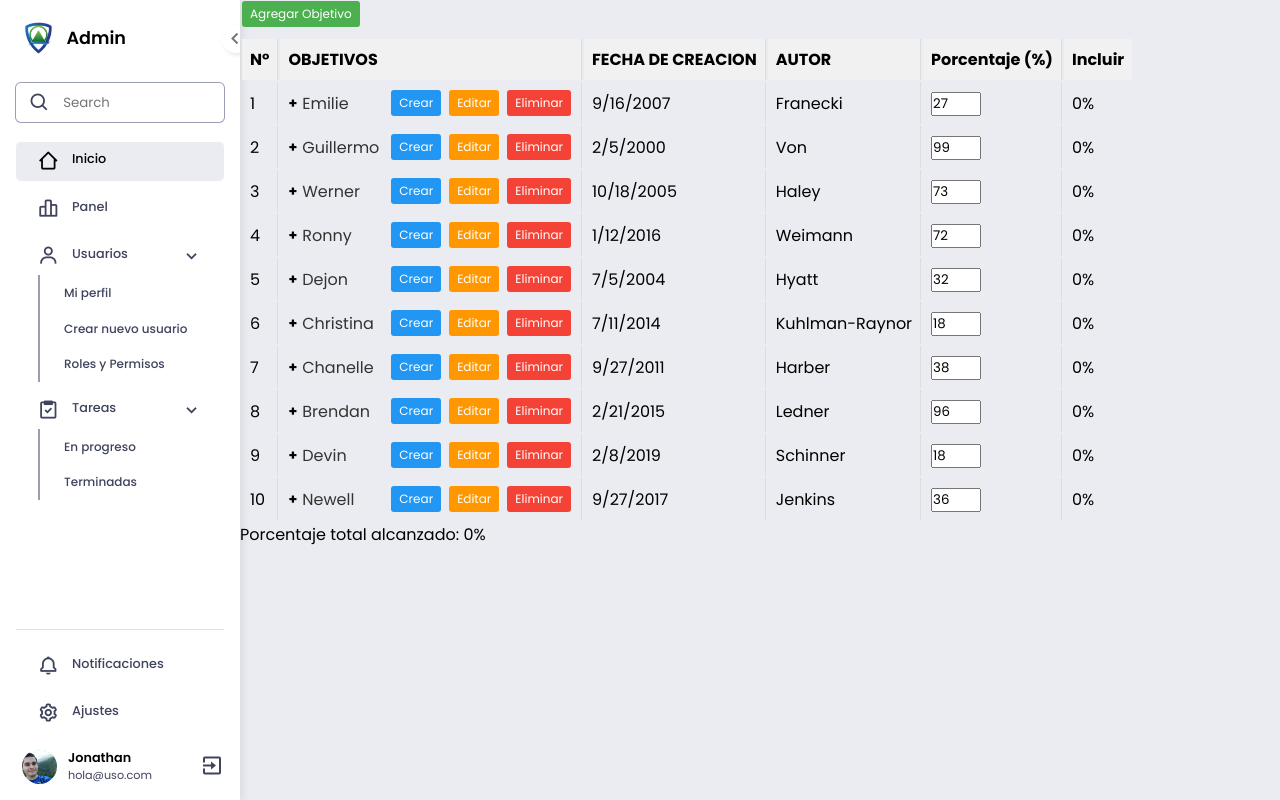
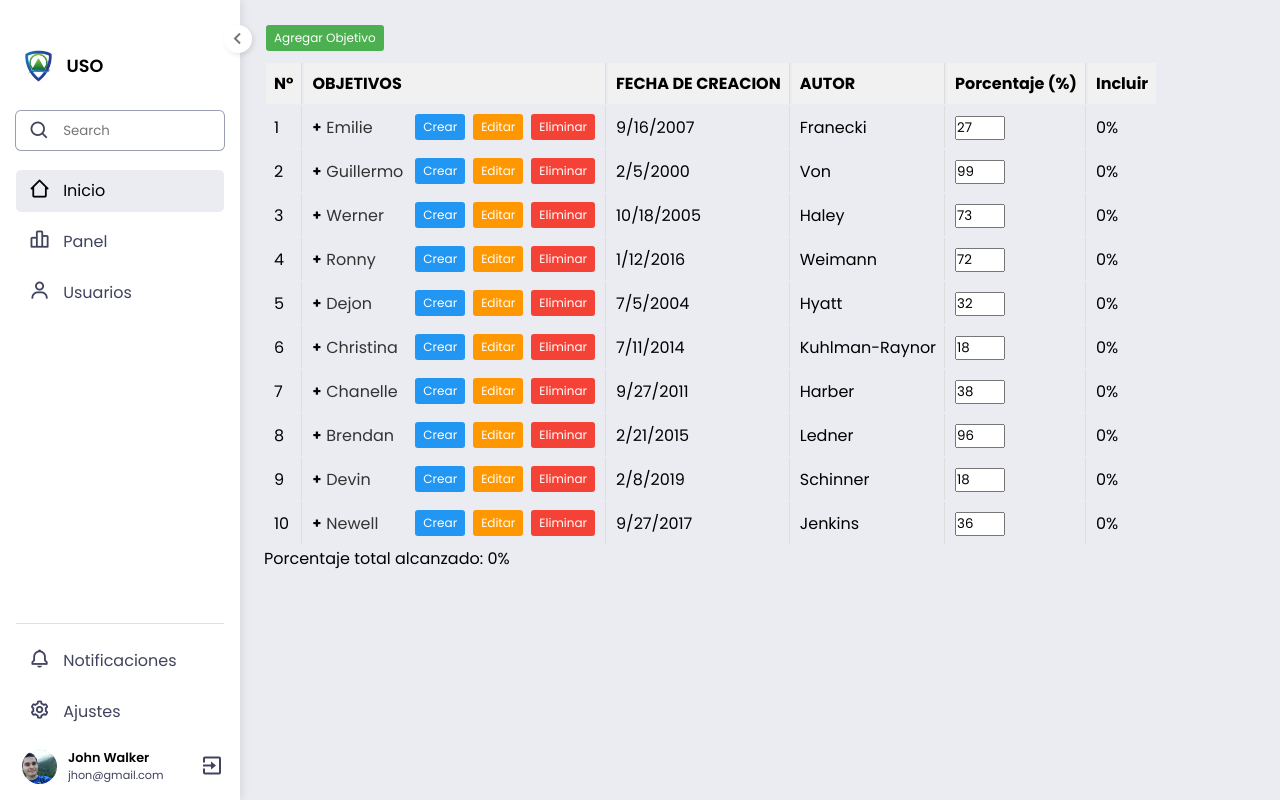
Before and after one commit to Snaider777/CMI-main, a React (Vite) app: page / in a window 1280 px wide. Built offline with nearby package versions, Linux system fonts and the light colour scheme.

Commit message:
Sidebar - Complete
Le iba a poner muchas mas cosas, pero resulta que no eran necesarias, así que, por tal razón, solo codifiqué lo fundamental de las animaciones.

```diff
--- a/src/components/global/MainComponent.jsx
+++ b/src/components/global/MainComponent.jsx
@@ -2,6 +2,7 @@ import React from 'react';
 import { Routes, Route } from 'react-router-dom';
 import TreeGrid from '../../pages/Inicio';
 import ObjectiveDetail from '../global/ObjectiveDetail';
+import '../../styles/MainStyle.css';
 
 function MainComponent() {
   return (
--- a/src/components/global/SidebarComponent.jsx
+++ b/src/components/global/SidebarComponent.jsx
@@ -1,4 +1,4 @@
-import React from 'react';
+import React, { useState } from 'react';
 import '../../styles/SidebarStyle.css';
 import 'boxicons/css/boxicons.min.css';
 import { Link } from 'react-router-dom';
@@ -6,115 +6,65 @@ import LOGO from '../../icons/logoUSO.png';
 import user from '../../icons/user.png';
 
 function SidebarComponent() {
+  const [isMinimized, setIsMinimized] = useState(false);
+
+  const toggleSidebar = () => {
+    setIsMinimized(!isMinimized);
+  };
+
   return (
-
-    <div className="SidebarComponent open">
-
-      {/*HEADER DEL SIDEBAR CON EL LOGO Y EL BOTON DE MENU - INICIO*/}
-      <div className="Header">
-        <div className="menu-btn">
-          <i className="bx bx-chevron-left"></i>
+    <div className={`SidebarComponent ${isMinimized ? 'minimize' : ''}`}>
+      <div className="header">
+        <div className="menu-btn" id="menu-btn" onClick={toggleSidebar}>
+          <i className={`bx ${isMinimized ? 'bx-chevron-right' : 'bx-chevron-left'}`}></i>
         </div>
         <div className="brand">
-          <img src={LOGO} alt="logo" />
-          <span>Admin</span>
+          <img className="brand-light" src={LOGO} alt="logo" />
+          <span>USO</span>
         </div>
       </div>
-      {/*HEADER DEL SIDEBAR CON EL LOGO Y EL BOTON DE MENU - FIN*/}
 
-
-      {/*CONTENIDO DEL SIDEBAR - INICIO*/}
-      <div className="MenuContainer">
-
-        {/*BUSCADOR - INICIO*/}
+      <div className="menu-container">
         <div className="search">
           <i className="bx bx-search"></i>
           <input type="search" placeholder="Search" />
         </div>
-        {/*BUSCADOR - FIN*/}
 
-
-        {/*MENU - HOME INICIO*/}
         <ul className="menu">
           <li className="menu-item menu-item-static active">
-            <Link to="/" className="menu-link">
+            <Link to={'/'} className="menu-link">
               <i className="bx bx-home-alt-2"></i>
               <span>Inicio</span>
             </Link>
           </li>
-          {/*MENU - HOME FIN*/}
 
-          {/*MENU - PANEL INICIO*/}
           <li className="menu-item menu-item-static">
-            <Link to="/Dashboard" className="menu-link">
+            <Link to={'/Panel'} className="menu-link">
               <i className="bx bx-bar-chart-alt-2"></i>
               <span>Panel</span>
             </Link>
           </li>
-          {/*MENU - PANEL FIN*/}
 
-          {/*MENU - USUARIOS INICIO*/}
-          <li className="menu-item menu-item-dropdown">
-            <div className="menu-link">
-              <i class='bx bx-user' ></i>
+          <li className="menu-item menu-item-static">
+            <Link to={'/usuarios'} className="menu-link">
+              <i className="bx bx-user"></i>
               <span>Usuarios</span>
-              <i className="bx bx-chevron-down"></i>
-            </div>
-            <ul className="sub-menu">
-              <li>
-                <Link className="Sub-menu-link">Mi perfil</Link>
-              </li>
-              <li>
-                <Link className="Sub-menu-link">Crear nuevo usuario</Link>
-              </li>
-              <li>
-                <Link className="Sub-menu-link">Roles y Permisos</Link>
-              </li>
-            </ul>
+            </Link>
           </li>
-          {/*MENU - USUARIOS FIN*/}
+        </ul>
+      </div>
 
-
-          {/*MENU - TAREAS INICIO*/}
-          <li className="menu-item menu-item-dropdown">
-            <div className="menu-link">
-              <i className="bx bx-task"></i>
-              <span>Tareas</span>
-              <i className="bx bx-chevron-down"></i>
-            </div>
-            <ul className="sub-menu">
-              <li>
-                <Link className="Sub-menu-link">En progreso</Link>
-              </li>
-              <li>
-                <Link className="Sub-menu-link">Terminadas</Link>
-              </li>
-            </ul>
-          </li>
-          {/*MENU - TAREAS FIN*/}
-
-
-
-        </ul>
-        {/*MENU - HOME FINAL*/}
-
-
-
-      </div>
-      {/*CONTENIDO DEL SIDEBAR - FIN*/}
-
-
-      {/*CONTENIDO DEL FOOTER - INICIO*/}
       <div className="footer">
         <ul className="menu">
           <li className="menu-item menu-item-static">
-            <Link to="/" className="menu-link">
+            <Link to={'/notificaciones'} className="menu-link">
               <i className="bx bx-bell"></i>
               <span>Notificaciones</span>
             </Link>
           </li>
+
           <li className="menu-item menu-item-static">
-            <Link to="/Dashboard" className="menu-link">
+            <Link to={'/ajuestes'} className="menu-link">
               <i className="bx bx-cog"></i>
               <span>Ajustes</span>
             </Link>
@@ -122,20 +72,17 @@ function SidebarComponent() {
         </ul>
         <div className="user">
           <div className="user-img">
-            <img src={user} alt="" />
+            <img src={user} alt="user" />
           </div>
           <div className="user-data">
-            <span className="name">Jonathan</span>
-            <span className="email">hola@uso.com</span>
+            <span className="name">John Walker</span>
+            <span className="email">jhon@gmail.com</span>
           </div>
           <div className="user-icon">
             <i className="bx bx-exit"></i>
           </div>
         </div>
       </div>
-      {/*CONTENIDO DEL FOOTER - FIN*/}
-
-
     </div>
   );
 }
--- a/src/styles/MainStyle.css
+++ b/src/styles/MainStyle.css
@@ -1,4 +1,3 @@
-.MainComponent{
-    padding: 1rem;
-    overflow-y: auto;
+.main-container{
+    padding: 1.5rem;
 }
--- a/src/styles/SidebarStyle.css
+++ b/src/styles/SidebarStyle.css
@@ -1,3 +1,4 @@
+@import url('https://fonts.googleapis.com/css2?family=Poppins:wght@100;200;300;400;500;600;700;800;900&display=swap');
 :root {
     --color-bg: #EBECF2;
     --color-surface: #FFFFFF;
@@ -10,51 +11,45 @@
     --user-bg-color: #FAFAFC;
 }
 
-
-/*ESTILOS GOBLAES PARA SIDEBAR*/
 .SidebarComponent{
     display: flex;
-    overflow: hidden;
-    flex-shrink: 0;
     flex-direction: column;
     align-items: center;
     justify-content: space-between;
     width: 15rem;
-    height: 100vh;
+    height: 100%;
     padding: 1.4rem 1rem 0 1rem;
     background-color: var(--color-surface);
     box-shadow: 1px 0px 10px var(--shadow-border);
     transition: width 0.5s ease;
 }
-
-
-/*V - INICIO*/
-.Header{
+.header{
     width: 100%;
+}
+.menu-btn{
     position: relative;
-}
-/*MENU BUTTON - INICIO*/
-.menu-btn{
-    position: absolute;
     top: 3.5%;
-    right: -1.6rem;
+    right: -13rem;
+    display: flex;
     align-items: center;
-    display: flex;
     justify-content: center;
     width: 1.75rem;
     height: 1.75rem;
     border-radius: 50%;
     background-color: #fff;
     color: #757575;
-    box-shadow: 2px 2px 5px var(--shadow-border);
+    box-shadow:  2px 2px 5px var(--shadow-border);
     cursor: pointer;
-    transition: right 0.3s ease;
+    transition: right 0.5s ease;
 }
+
 .menu-btn i{
     font-size: 1.5rem;
 }
-/*MENU BUTTON - FINAL*/
-/*TITULO Y LOGO - INICIO*/
+
+.brand img{
+    width: 2rem;
+}
 .brand{
     width: 100%;
     display: flex;
@@ -72,18 +67,20 @@
     font-weight: 600;
     color: var(--color-text-primary);
 }
-/*TITULO Y LOGO- FINAL*/
-/*ESTILOS DEL LOGO, EL TITULO Y EL ICONO - FINAL*/
 
 
-/*ESTILOS DEL CONTENEDOR DE MENU - INICIO*/
-.MenuContainer{
+
+.menu-container{
     display: flex;
+    width: 100%;
     height: 100%;
     flex-direction: column;
     align-items: center;
 }
-/*BUCADOR - INICIO*/
+
+
+
+
 .search{
     display: flex;
     width: 100%;
@@ -102,7 +99,7 @@
     color: var(--color-text-secondary);
     padding: 0 0.8rem;
 }
-.search i:hover{
+.search:hover i{
     color: var(--color-text-primary);
 }
 .search input{
@@ -112,13 +109,16 @@
     background-color: transparent;
     color: var(--color-text-primary);
 }
-/*BUCADOR - FINAL*/
+
+
+
+
+
 .menu{
     width: 100%;
     display: flex;
     flex-direction: column;
     gap: 0.5rem;
-    cursor: pointer;
 }
 .menu .menu-item{
     position: relative;
@@ -127,16 +127,20 @@
 }
 .menu .menu-link{
     display: flex;
-    padding: 0.55rem;
+    padding: 0.55rem 0;
     color: var(--color-text-secondary);
     text-decoration: none;
     border-radius: 0.3rem;
 }
 .menu-item:hover .menu-link,
-.sub-menu .Sub-menu-link:hover,
+.sub-menu .sub-menu-link:hover,
 .menu-item.active .menu-link{
     color: var(--color-text-primary);
     background-color: var(--color-bg);
+}
+.menu-link i:last-child{
+    margin-left: auto;
+    transition: transform 0.3s ease;
 }
 .menu-link i{
     font-size: 1.35rem;
@@ -144,32 +148,11 @@
 }
 .menu-link i:last-child{
     margin-left: auto;
+    transition: transform 0.3s ease;
 }
-.menu-link span{
-    font-size: 0.8rem;
-    font-weight: 500;
-}
-.sub-menu .Sub-menu-link{
-    display: flex;
-    margin-left: 2.5rem;
-    padding: 0.55rem 0.5rem;
-    font-size: 0.75rem;
-    font-weight: 500;
-    color: var(--color-text-secondary);
-    text-decoration: none;
-    border-radius: 0.3rem;
-}
-.sub-menu::before{
-    content: '';
-    position: absolute;
-    height: 100%;
-    width: 0.07rem;
-    margin-left: 1.4rem;
-    background-color: var(--color-border);
-}
-/*ESTILOS DEL CONTENEDOR DE MENU - FINAL*/
 
-/*ESTILOS DEL FOOTER - INICIO*/
+
+/* Footer */
 .footer{
     width: 100%;
     padding: 1rem 0;
@@ -196,12 +179,12 @@
     overflow: hidden;
     white-space: nowrap;
 }
-.name{
+.user-data .name{
     font-size: 0.8rem;
     font-weight: 600;
     color: var(--color-text-primary);
 }
-.email{
+.user-data .email{
     font-size: 0.7rem;
     color: var(--color-text-secondary);
 }
@@ -211,7 +194,36 @@
     align-items: center;
     justify-content: center;
     font-size: 1.5rem;
-    cursor: pointer;
     color: var(--color-text-secondary);
 }
-/*ESTILOS DEL FOOTER - FINAL*/
+
+/* Sidebar minimized */
+.SidebarComponent.minimize {
+    width: 4.94rem;
+  }
+
+  .SidebarComponent.minimize .menu-btn {
+    right: -2.5rem;
+  }
+
+  .SidebarComponent.minimize .search {
+    box-shadow: none;
+  }
+
+  .SidebarComponent.minimize .search:hover {
+    background-color: var(--color-bg);
+  }
+
+  .SidebarComponent.minimize .menu-link i:last-child {
+    display: none;
+  }
+
+  .SidebarComponent.minimize .menu-item:hover span {
+    position: absolute;
+    left: 4.2rem;
+    padding: 0.5rem;
+    background-color: var(--color-tooltip-bg);
+    border-radius: 0.4rem;
+    color: var(--color-tooltip-text);
+    transition: all 0.3s ease;
+  }
```
